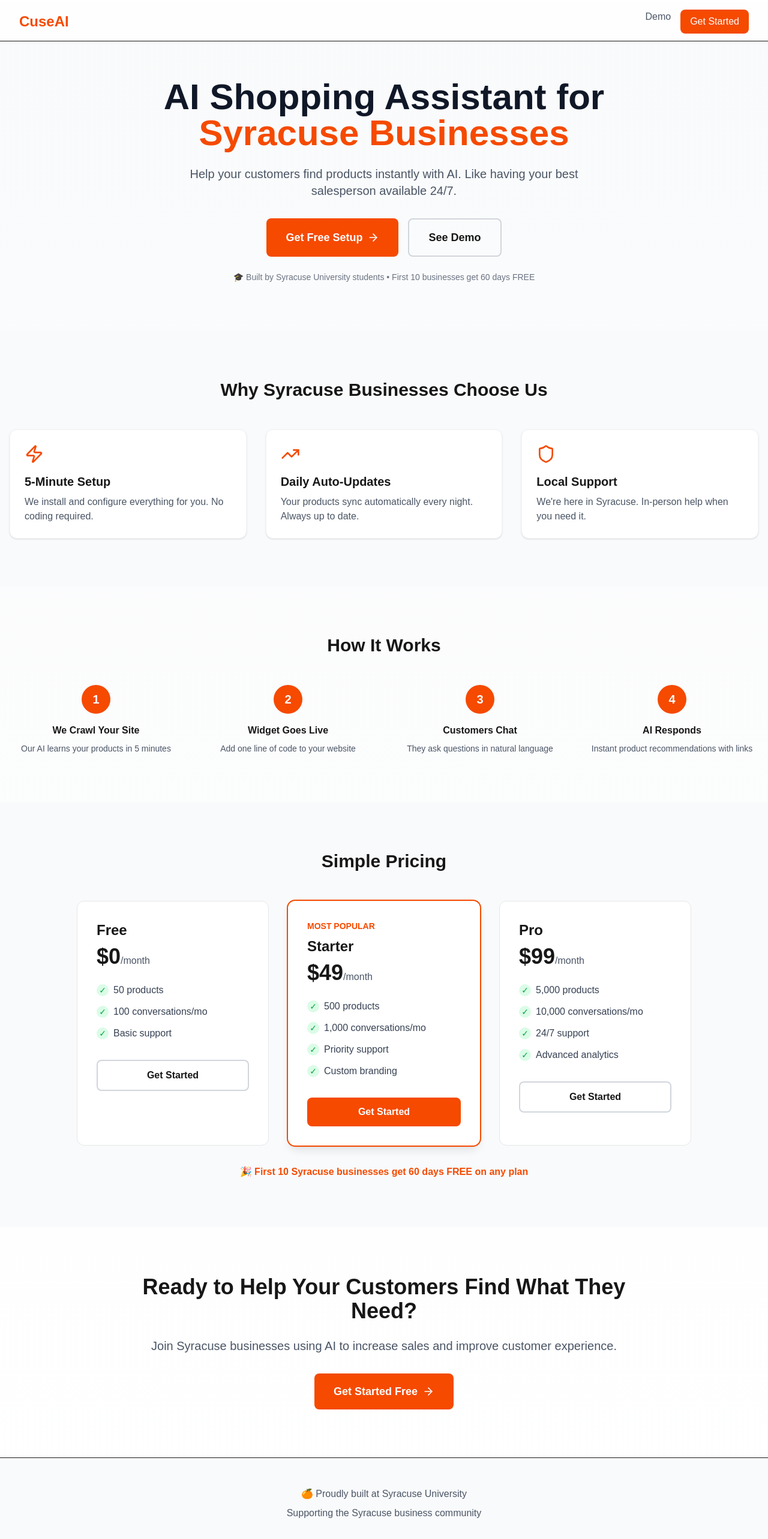
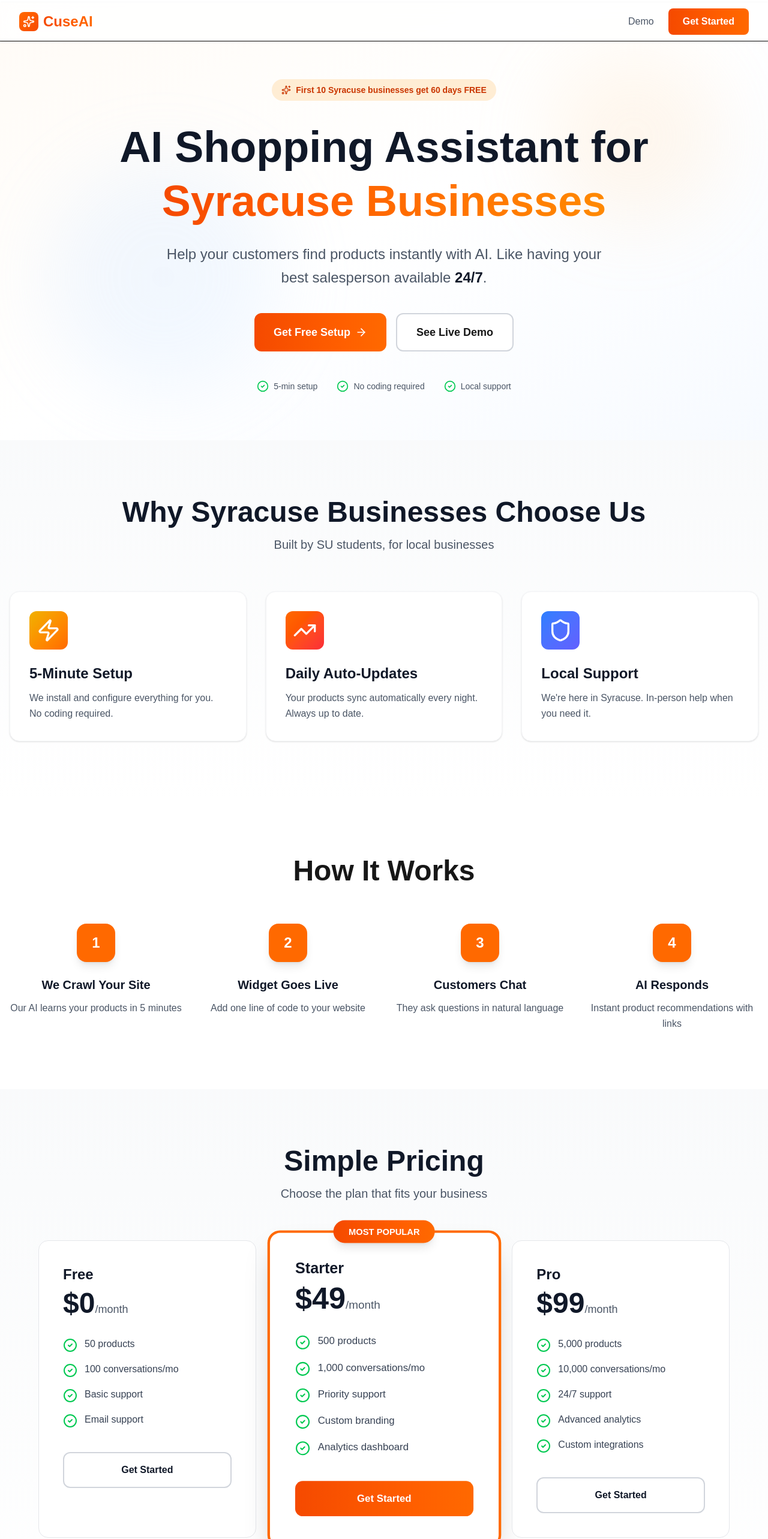
Before and after one commit to diamond8oliver/AI-Agents-Local-Businesses-Fall-2025, a Next.js app in the folder dashboard/: page / in a window 1280 px wide. Shown: the part 60-2626 px from the top of the page at 60% size. Built offline with nearby package versions, Linux system fonts and the light colour scheme; no server answers.

Commit message:
Add Supabase client

```diff
--- a/dashboard/package.json
+++ b/dashboard/package.json
@@ -10,7 +10,7 @@
   },
   "dependencies": {
     "@clerk/nextjs": "^6.33.6",
-    "@supabase/supabase-js": "^2.75.0",
+    "@supabase/supabase-js": "^2.76.1",
     "lucide-react": "^0.546.0",
     "next": "15.5.5",
     "react": "19.1.0",
--- a/dashboard/src/app/page.tsx
+++ b/dashboard/src/app/page.tsx
@@ -1,19 +1,26 @@
 import Link from 'next/link'
-import { ArrowRight, Zap, TrendingUp, Shield } from 'lucide-react'
+import { ArrowRight, Zap, TrendingUp, Shield, CheckCircle2, Sparkles } from 'lucide-react'
 
 export default function LandingPage() {
   return (
-    <div className="min-h-screen bg-gradient-to-b from-gray-50 to-white">
+    <div className="min-h-screen bg-white">
       {/* Navigation */}
-      <nav className="border-b bg-white/80 backdrop-blur-sm fixed w-full z-50">
+      <nav className="border-b bg-white/80 backdrop-blur-md fixed w-full z-50 shadow-sm">
         <div className="max-w-7xl mx-auto px-4 sm:px-6 lg:px-8">
           <div className="flex justify-between items-center h-16">
-            <div className="text-2xl font-bold text-orange-600">CuseAI</div>
-            <div className="flex gap-4">
-              <Link href="/demo" className="text-gray-600 hover:text-gray-900">
+            <div className="flex items-center gap-2">
+              <div className="w-8 h-8 bg-gradient-to-br from-orange-500 to-orange-600 rounded-lg flex items-center justify-center">
+                <Sparkles className="w-5 h-5 text-white" />
+              </div>
+              <span className="text-2xl font-bold bg-gradient-to-r from-orange-600 to-orange-500 bg-clip-text text-transparent">
+                CuseAI
+              </span>
+            </div>
+            <div className="flex gap-6 items-center">
+              <Link href="/demo" className="text-gray-600 hover:text-orange-600 font-medium transition-colors">
                 Demo
               </Link>
-              <Link href="/sign-in" className="bg-orange-600 text-white px-4 py-2 rounded-lg hover:bg-orange-700">
+              <Link href="/sign-in" className="bg-gradient-to-r from-orange-600 to-orange-500 text-white px-6 py-2.5 rounded-lg hover:shadow-lg hover:scale-105 transition-all duration-200 font-semibold">
                 Get Started
               </Link>
             </div>
@@ -22,103 +29,182 @@
       </nav>
 
       {/* Hero Section */}
-      <section className="pt-32 pb-20 px-4">
-        <div className="max-w-7xl mx-auto text-center">
-          <h1 className="text-5xl md:text-6xl font-bold text-gray-900 mb-6">
+      <section className="pt-32 pb-20 px-4 relative overflow-hidden">
+        {/* Background decoration */}
+        <div className="absolute inset-0 bg-gradient-to-br from-orange-50 via-white to-blue-50 opacity-50" />
+        <div className="absolute top-20 right-20 w-72 h-72 bg-orange-200 rounded-full blur-3xl opacity-20" />
+        <div className="absolute bottom-20 left-20 w-96 h-96 bg-blue-200 rounded-full blur-3xl opacity-20" />
+
+        <div className="max-w-7xl mx-auto text-center relative z-10">
+          <div className="inline-flex items-center gap-2 bg-orange-100 text-orange-700 px-4 py-2 rounded-full text-sm font-semibold mb-8 animate-fade-in">
+            <Sparkles className="w-4 h-4" />
+            <span>First 10 Syracuse businesses get 60 days FREE</span>
+          </div>
+
+          <h1 className="text-6xl md:text-7xl font-bold text-gray-900 mb-6 leading-tight">
             AI Shopping Assistant for<br/>
-            <span className="text-orange-600">Syracuse Businesses</span>
+            <span className="bg-gradient-to-r from-orange-600 via-orange-500 to-orange-400 bg-clip-text text-transparent">
+              Syracuse Businesses
+            </span>
           </h1>
-          <p className="text-xl text-gray-600 mb-8 max-w-2xl mx-auto">
-            Help your customers find products instantly with AI. Like having your best salesperson available 24/7.
+
+          <p className="text-xl md:text-2xl text-gray-600 mb-10 max-w-3xl mx-auto leading-relaxed">
+            Help your customers find products instantly with AI. Like having your best salesperson available <span className="font-semibold text-gray-900">24/7</span>.
           </p>
-          <div className="flex gap-4 justify-center">
-            <Link href="/sign-in" className="bg-orange-600 text-white px-8 py-4 rounded-lg text-lg font-semibold hover:bg-orange-700 flex items-center gap-2">
-              Get Free Setup <ArrowRight className="w-5 h-5" />
+
+          <div className="flex flex-col sm:flex-row gap-4 justify-center mb-12">
+            <Link
+              href="/sign-in"
+              className="group bg-gradient-to-r from-orange-600 to-orange-500 text-white px-8 py-4 rounded-xl text-lg font-semibold hover:shadow-2xl hover:scale-105 transition-all duration-200 flex items-center justify-center gap-2"
+            >
+              Get Free Setup
+              <ArrowRight className="w-5 h-5 group-hover:translate-x-1 transition-transform" />
             </Link>
-            <Link href="/demo" className="border-2 border-gray-300 px-8 py-4 rounded-lg text-lg font-semibold hover:border-gray-400">
-              See Demo
+            <Link
+              href="/demo"
+              className="border-2 border-gray-300 bg-white px-8 py-4 rounded-xl text-lg font-semibold hover:border-orange-500 hover:shadow-lg transition-all duration-200"
+            >
+              See Live Demo
             </Link>
           </div>
-          <p className="mt-6 text-sm text-gray-500">
-            🎓 Built by Syracuse University students • First 10 businesses get 60 days FREE
-          </p>
+
+          <div className="flex items-center justify-center gap-8 text-sm text-gray-600">
+            <div className="flex items-center gap-2">
+              <CheckCircle2 className="w-5 h-5 text-green-500" />
+              <span>5-min setup</span>
+            </div>
+            <div className="flex items-center gap-2">
+              <CheckCircle2 className="w-5 h-5 text-green-500" />
+              <span>No coding required</span>
+            </div>
+            <div className="flex items-center gap-2">
+              <CheckCircle2 className="w-5 h-5 text-green-500" />
+              <span>Local support</span>
+            </div>
+          </div>
         </div>
       </section>
 
       {/* Features Section */}
-      <section className="py-20 bg-gray-50">
+      <section className="py-24 bg-gradient-to-b from-gray-50 to-white">
         <div className="max-w-7xl mx-auto px-4">
-          <h2 className="text-3xl font-bold text-center mb-12">Why Syracuse Businesses Choose Us</h2>
+          <div className="text-center mb-16">
+            <h2 className="text-4xl md:text-5xl font-bold text-gray-900 mb-4">
+              Why Syracuse Businesses Choose Us
+            </h2>
+            <p className="text-xl text-gray-600 max-w-2xl mx-auto">
+              Built by SU students, for local businesses
+            </p>
+          </div>
+
           <div className="grid md:grid-cols-3 gap-8">
             <FeatureCard
-              icon={<Zap className="w-8 h-8 text-orange-600" />}
+              icon={<Zap className="w-10 h-10" />}
               title="5-Minute Setup"
               description="We install and configure everything for you. No coding required."
+              gradient="from-yellow-500 to-orange-500"
             />
             <FeatureCard
-              icon={<TrendingUp className="w-8 h-8 text-orange-600" />}
+              icon={<TrendingUp className="w-10 h-10" />}
               title="Daily Auto-Updates"
               description="Your products sync automatically every night. Always up to date."
+              gradient="from-orange-500 to-red-500"
             />
             <FeatureCard
-              icon={<Shield className="w-8 h-8 text-orange-600" />}
+              icon={<Shield className="w-10 h-10" />}
               title="Local Support"
               description="We're here in Syracuse. In-person help when you need it."
+              gradient="from-blue-500 to-indigo-500"
             />
           </div>
         </div>
       </section>
 
       {/* How It Works */}
-      <section className="py-20">
+      <section className="py-24 bg-white">
         <div className="max-w-7xl mx-auto px-4">
-          <h2 className="text-3xl font-bold text-center mb-12">How It Works</h2>
+          <h2 className="text-4xl md:text-5xl font-bold text-center mb-16">How It Works</h2>
           <div className="grid md:grid-cols-4 gap-8">
-            <Step number="1" title="We Crawl Your Site" description="Our AI learns your products in 5 minutes" />
-            <Step number="2" title="Widget Goes Live" description="Add one line of code to your website" />
-            <Step number="3" title="Customers Chat" description="They ask questions in natural language" />
-            <Step number="4" title="AI Responds" description="Instant product recommendations with links" />
+            <Step
+              number="1"
+              title="We Crawl Your Site"
+              description="Our AI learns your products in 5 minutes"
+              color="bg-orange-500"
+            />
+            <Step
+              number="2"
+              title="Widget Goes Live"
+              description="Add one line of code to your website"
+              color="bg-orange-500"
+            />
+            <Step
+              number="3"
+              title="Customers Chat"
+              description="They ask questions in natural language"
+              color="bg-orange-500"
+            />
+            <Step
+              number="4"
+              title="AI Responds"
+              description="Instant product recommendations with links"
+              color="bg-orange-500"
+            />
           </div>
         </div>
       </section>
 
       {/* Pricing */}
-      <section className="py-20 bg-gray-50">
+      <section className="py-24 bg-gradient-to-b from-gray-50 to-white">
         <div className="max-w-7xl mx-auto px-4">
-          <h2 className="text-3xl font-bold text-center mb-12">Simple Pricing</h2>
-          <div className="grid md:grid-cols-3 gap-8 max-w-5xl mx-auto">
+          <div className="text-center mb-16">
+            <h2 className="text-4xl md:text-5xl font-bold text-gray-900 mb-4">Simple Pricing</h2>
+            <p className="text-xl text-gray-600">Choose the plan that fits your business</p>
+          </div>
+
+          <div className="grid md:grid-cols-3 gap-8 max-w-6xl mx-auto">
             <PricingCard
               name="Free"
               price="$0"
-              features={["50 products", "100 conversations/mo", "Basic support"]}
+              features={["50 products", "100 conversations/mo", "Basic support", "Email support"]}
             />
             <PricingCard
               name="Starter"
               price="$49"
-              features={["500 products", "1,000 conversations/mo", "Priority support", "Custom branding"]}
+              features={["500 products", "1,000 conversations/mo", "Priority support", "Custom branding", "Analytics dashboard"]}
               highlighted
             />
             <PricingCard
               name="Pro"
               price="$99"
-              features={["5,000 products", "10,000 conversations/mo", "24/7 support", "Advanced analytics"]}
+              features={["5,000 products", "10,000 conversations/mo", "24/7 support", "Advanced analytics", "Custom integrations"]}
             />
           </div>
-          <p className="text-center mt-8 text-orange-600 font-semibold">
-            🎉 First 10 Syracuse businesses get 60 days FREE on any plan
-          </p>
+
+          <div className="mt-12 text-center">
+            <div className="inline-flex items-center gap-2 bg-gradient-to-r from-orange-100 to-orange-50 border-2 border-orange-200 text-orange-700 px-6 py-3 rounded-full font-semibold">
+              <Sparkles className="w-5 h-5" />
+              <span>🎉 First 10 Syracuse businesses get 60 days FREE on any plan</span>
+            </div>
+          </div>
         </div>
       </section>
 
       {/* CTA Section */}
-      <section className="py-20">
-        <div className="max-w-4xl mx-auto text-center px-4">
-          <h2 className="text-4xl font-bold mb-6">Ready to Help Your Customers Find What They Need?</h2>
-          <p className="text-xl text-gray-600 mb-8">
+      <section className="py-24 bg-gradient-to-br from-orange-600 via-orange-500 to-orange-400 text-white relative overflow-hidden">
+        <div className="absolute inset-0 bg-grid-white/10" />
+        <div className="max-w-4xl mx-auto text-center px-4 relative z-10">
+          <h2 className="text-4xl md:text-5xl font-bold mb-6">
+            Ready to Help Your Customers Find What They Need?
+          </h2>
+          <p className="text-xl md:text-2xl mb-10 text-orange-50">
             Join Syracuse businesses using AI to increase sales and improve customer experience.
           </p>
-          <Link href="/sign-in" className="bg-orange-600 text-white px-8 py-4 rounded-lg text-lg font-semibold hover:bg-orange-700 inline-flex items-center gap-2">
-            Get Started Free <ArrowRight className="w-5 h-5" />
+          <Link
+            href="/sign-in"
+            className="inline-flex items-center gap-2 bg-white text-orange-600 px-10 py-5 rounded-xl text-lg font-bold hover:shadow-2xl hover:scale-105 transition-all duration-200"
+          >
+            Get Started Free
+            <ArrowRight className="w-6 h-6" />
           </Link>
         </div>
       </section>
@@ -126,7 +212,8 @@
       {/* Footer */}
       <footer className="border-t py-12 bg-gray-50">
         <div className="max-w-7xl mx-auto px-4 text-center text-gray-600">
-          <p className="mb-2">🍊 Proudly built at Syracuse University</p>
+          <div className="mb-4 text-4xl">🍊</div>
+          <p className="mb-2 font-semibold text-gray-900">Proudly built at Syracuse University</p>
           <p>Supporting the Syracuse business community</p>
         </div>
       </footer>
@@ -134,48 +221,83 @@
   )
 }
 
-function FeatureCard({ icon, title, description }: { icon: React.ReactNode, title: string, description: string }) {
+function FeatureCard({ icon, title, description, gradient }: {
+  icon: React.ReactNode
+  title: string
+  description: string
+  gradient: string
+}) {
   return (
-    <div className="bg-white p-6 rounded-xl shadow-sm border border-gray-100">
-      <div className="mb-4">{icon}</div>
-      <h3 className="text-xl font-semibold mb-2">{title}</h3>
-      <p className="text-gray-600">{description}</p>
+    <div className="group bg-white p-8 rounded-2xl shadow-sm border border-gray-100 hover:shadow-xl hover:scale-105 transition-all duration-300">
+      <div className={`w-16 h-16 bg-gradient-to-br ${gradient} rounded-xl flex items-center justify-center text-white mb-6 group-hover:scale-110 transition-transform duration-300`}>
+        {icon}
+      </div>
+      <h3 className="text-2xl font-bold mb-3 text-gray-900">{title}</h3>
+      <p className="text-gray-600 leading-relaxed">{description}</p>
     </div>
   )
 }
 
-function Step({ number, title, description }: { number: string, title: string, description: string }) {
+function Step({ number, title, description, color }: {
+  number: string
+  title: string
+  description: string
+  color: string
+}) {
   return (
-    <div className="text-center">
-      <div className="w-12 h-12 bg-orange-600 text-white rounded-full flex items-center justify-center text-xl font-bold mx-auto mb-4">
+    <div className="relative text-center group">
+      <div className={`w-16 h-16 ${color} text-white rounded-2xl flex items-center justify-center text-2xl font-bold mx-auto mb-6 shadow-lg group-hover:scale-110 transition-transform duration-300`}>
         {number}
       </div>
-      <h3 className="font-semibold mb-2">{title}</h3>
-      <p className="text-sm text-gray-600">{description}</p>
+      <h3 className="text-xl font-bold mb-3 text-gray-900">{title}</h3>
+      <p className="text-gray-600 leading-relaxed">{description}</p>
     </div>
   )
 }
 
-function PricingCard({ name, price, features, highlighted = false }: { name: string, price: string, features: string[], highlighted?: boolean }) {
+function PricingCard({ name, price, features, highlighted = false }: {
+  name: string
+  price: string
+  features: string[]
+  highlighted?: boolean
+}) {
   return (
-    <div className={`bg-white p-8 rounded-xl ${highlighted ? 'ring-2 ring-orange-600 shadow-lg' : 'border border-gray-200'}`}>
-      {highlighted && <div className="text-orange-600 text-sm font-semibold mb-2">MOST POPULAR</div>}
-      <h3 className="text-2xl font-bold mb-2">{name}</h3>
-      <div className="mb-6">
-        <span className="text-4xl font-bold">{price}</span>
-        <span className="text-gray-600">/month</span>
+    <div className={`relative bg-white p-10 rounded-2xl transition-all duration-300 ${
+      highlighted
+        ? 'ring-4 ring-orange-500 shadow-2xl scale-105'
+        : 'border border-gray-200 hover:shadow-xl hover:scale-105'
+    }`}>
+      {highlighted && (
+        <div className="absolute -top-5 left-1/2 -translate-x-1/2">
+          <div className="bg-gradient-to-r from-orange-600 to-orange-500 text-white px-6 py-2 rounded-full text-sm font-bold shadow-lg">
+            MOST POPULAR
+          </div>
+        </div>
+      )}
+
+      <h3 className="text-2xl font-bold mb-2 text-gray-900">{name}</h3>
+      <div className="mb-8">
+        <span className="text-5xl font-bold text-gray-900">{price}</span>
+        <span className="text-gray-600 text-lg">/month</span>
       </div>
-      <ul className="space-y-3 mb-8">
+
+      <ul className="space-y-4 mb-10">
         {features.map((feature, i) => (
-          <li key={i} className="flex items-center gap-2">
-            <div className="w-5 h-5 bg-green-100 rounded-full flex items-center justify-center">
-              <span className="text-green-600 text-sm">✓</span>
-            </div>
+          <li key={i} className="flex items-start gap-3">
+            <CheckCircle2 className="w-6 h-6 text-green-500 flex-shrink-0 mt-0.5" />
             <span className="text-gray-700">{feature}</span>
           </li>
         ))}
       </ul>
-      <Link href="/sign-in" className={`block text-center py-3 rounded-lg font-semibold ${highlighted ? 'bg-orange-600 text-white hover:bg-orange-700' : 'border-2 border-gray-300 hover:border-gray-400'}`}>
+
+      <Link
+        href="/sign-in"
+        className={`block text-center py-4 rounded-xl font-bold transition-all duration-200 ${
+          highlighted
+            ? 'bg-gradient-to-r from-orange-600 to-orange-500 text-white hover:shadow-xl hover:scale-105'
+            : 'border-2 border-gray-300 text-gray-900 hover:border-orange-500 hover:shadow-lg'
+        }`}
+      >
         Get Started
       </Link>
     </div>
```
Also changed, not shown: 1 other file (tests, documents, lock files or other folders).
